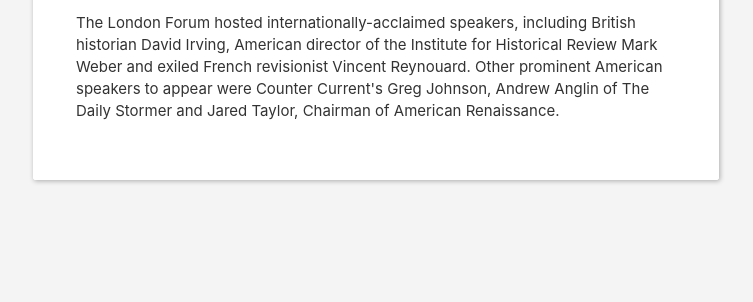
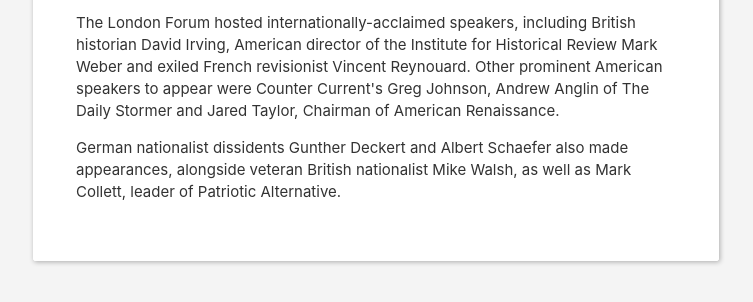
Before and after one commit to AChabloz/AChabloz.github.io, a plain HTML site: page speakers.html in a window 1280 px wide. Shown: the part 174-476 px from the top of the page, without its empty margins (9-762 px from the left). Drawn offline with Linux system fonts and the light colour scheme.

Commit message:
test edit

```diff
--- a/speakers.html
+++ b/speakers.html
@@ -27,7 +27,8 @@ Live
 <span class="tc-drop-down tc-reveal" hidden="true"></span></span></div>
 </div>
 
-<div class="tc-tiddler-body tc-reveal"><p>The London Forum hosted internationally-acclaimed speakers, including British historian David Irving, American director of the Institute for Historical Review Mark Weber and exiled French revisionist Vincent Reynouard. Other prominent American speakers to appear were Counter Current's Greg Johnson, Andrew Anglin of The Daily Stormer and Jared Taylor, Chairman of American Renaissance.</p></div>
+<div class="tc-tiddler-body tc-reveal"><p>The London Forum hosted internationally-acclaimed speakers, including British historian David Irving, American director of the Institute for Historical Review Mark Weber and exiled French revisionist Vincent Reynouard. Other prominent American speakers to appear were Counter Current's Greg Johnson, Andrew Anglin of The Daily Stormer and Jared Taylor, Chairman of American Renaissance.</p>
+ <p>German nationalist dissidents Gunther Deckert and Albert Schaefer also made appearances, alongside veteran British nationalist Mike Walsh, as well as Mark Collett, leader of Patriotic Alternative.</p></div>
 
 
 
```
